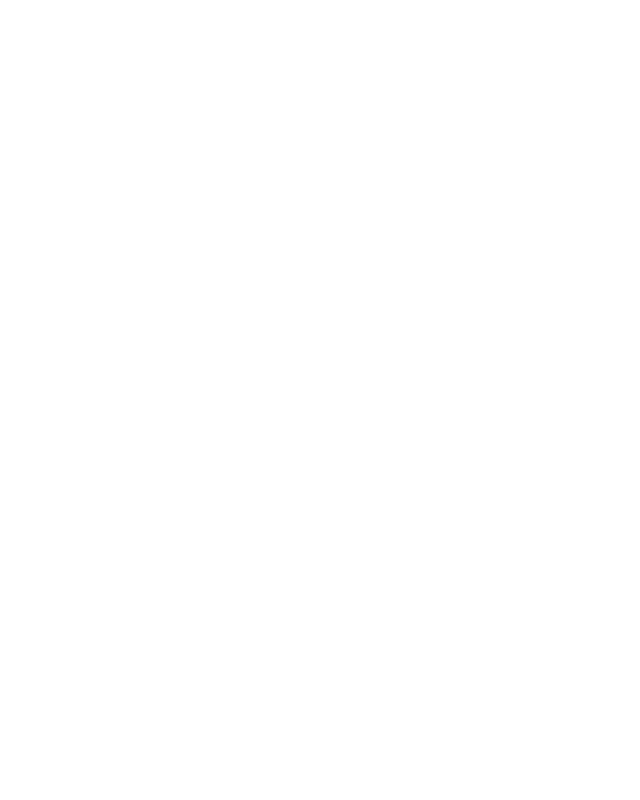
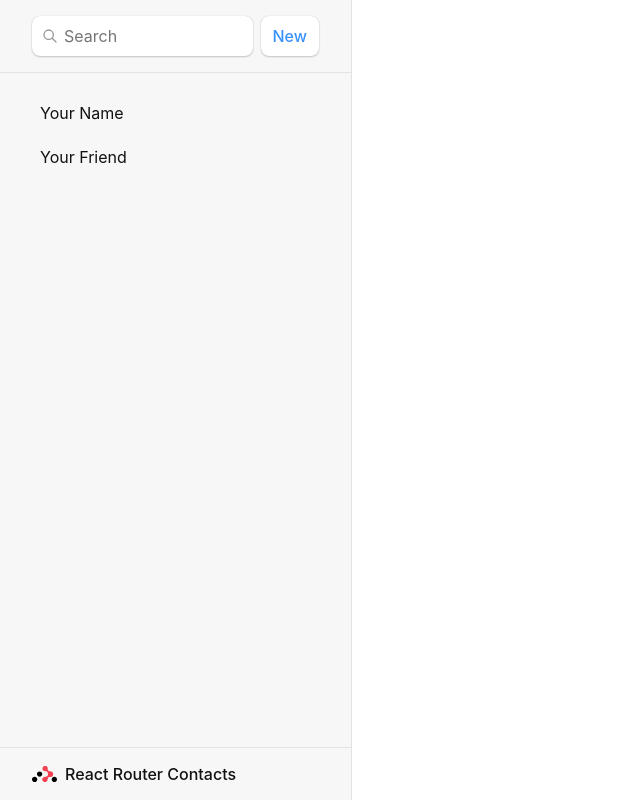
Before and after one commit to Youkwhan/react-router-contacts, a React (Vite) app: page / in a window 1280 px wide. Shown: the whole page, without its empty margins (0-640 px from the left). Built offline with nearby package versions, Linux system fonts and the light colour scheme.

Commit message:
Add the Root Route

```diff
--- /dev/null
+++ b/src/routes/root.jsx
@@ -0,0 +1,36 @@
+export default function Root() {
+	return (
+		<>
+			<div id="sidebar">
+				<h1>React Router Contacts</h1>
+				<div>
+					<form id="search-form" role="search">
+						<input
+							id="q"
+							aria-label="Search contacts"
+							placeholder="Search"
+							type="search"
+							name="q"
+						/>
+						<div id="search-spinner" aria-hidden hidden={true} />
+						<div className="sr-only" aria-live="polite"></div>
+					</form>
+					<form method="post">
+						<button type="submit">New</button>
+					</form>
+				</div>
+				<nav>
+					<ul>
+						<li>
+							<a href={`/contacts/1`}>Your Name</a>
+						</li>
+						<li>
+							<a href={`/contacts/2`}>Your Friend</a>
+						</li>
+					</ul>
+				</nav>
+			</div>
+			<div id="detail"></div>
+		</>
+	)
+}
```
Also changed, not shown: src/main.jsx (+16 -7 lines).
